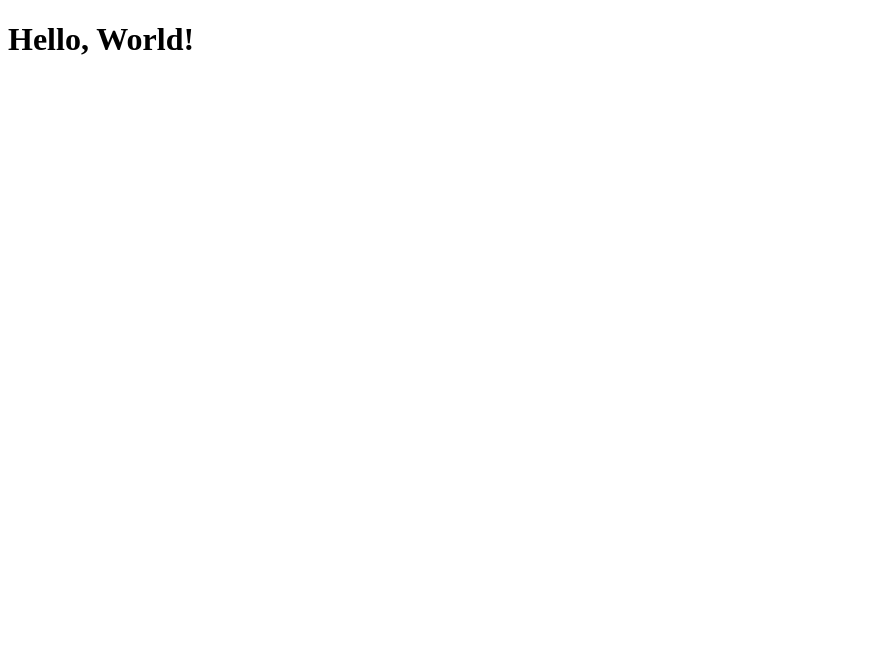
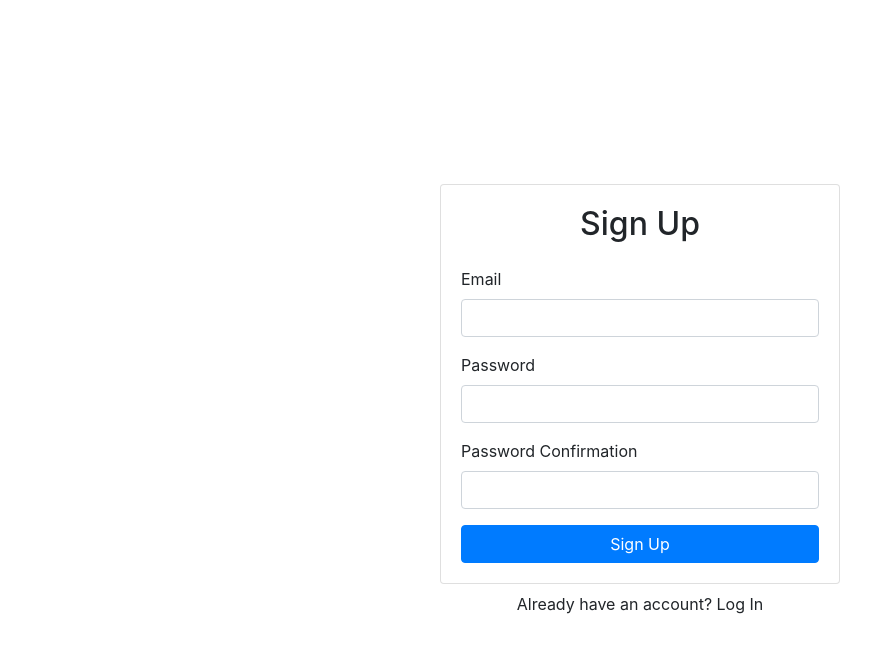
Before and after one commit to DEV3L/react-learning-journal, a React (Create React App) app: page / in a window 1280 px wide. Shown: the top 652 px of the page, without its empty margins (0-895 px from the left). Built offline with nearby package versions, Linux system fonts and the light colour scheme; no server answers.

Commit message:
Add Firebase email auth provider

```diff
--- a/package.json
+++ b/package.json
@@ -6,7 +6,7 @@
     "@testing-library/jest-dom": "^5.11.4",
     "@testing-library/react": "^11.1.0",
     "@testing-library/user-event": "^12.1.10",
-    "boostrap": "^2.0.0",
+    "bootstrap": "^4.5.3",
     "firebase": "^8.2.1",
     "react": "^17.0.1",
     "react-bootstrap": "^1.4.0",
@@ -17,8 +17,7 @@
   "scripts": {
     "start": "react-scripts start",
     "build": "react-scripts build",
-    "test": "react-scripts test",
-    "eject": "react-scripts eject"
+    "test": "react-scripts test"
   },
   "eslintConfig": {
     "extends": [
--- a/src/app/App.js
+++ b/src/app/App.js
@@ -1,5 +1,17 @@
+import { Container } from 'react-bootstrap';
+import SignUp from '../components/SignUp';
+import { AuthProvider } from '../contexts/authContext';
+
 function App() {
-  return <h1>Hello, World!</h1>;
+  return (
+    <AuthProvider>
+      <Container className="d-flex align-items-center justify-content-center" style={{ minHeight: '100vh' }}>
+        <div className="w-100" style={{ maxWidth: '400px' }}>
+          <SignUp />
+        </div>
+      </Container>
+    </AuthProvider>
+  );
 }
 
 export default App;
--- /dev/null
+++ b/src/components/SignUp.js
@@ -0,0 +1,66 @@
+import React, { useRef, useState } from 'react';
+import { Alert, Button, Card, Form } from 'react-bootstrap';
+import { useAuth } from '../contexts/authContext';
+
+export default function SignUp() {
+  const emailRef = useRef();
+  const passwordRef = useRef();
+  const passwordConfirmationRef = useRef();
+
+  const [error, setError] = useState('');
+  const [loading, setLoading] = useState(false);
+
+  const { signUp, currentUser } = useAuth();
+
+  async function handleSubmit(e) {
+    e.preventDefault();
+
+    if (passwordRef.current.value !== passwordConfirmationRef.current.value) {
+      return setError('Passwords do not match');
+    }
+    if (passwordRef.current.value.length < 6) {
+      return setError('Password must be at least 6 characters');
+    }
+
+    setError('');
+    setLoading(true);
+
+    try {
+      signUp(emailRef.current.value, passwordRef.current.value);
+    } catch {
+      return setError('Failed to create an account');
+    }
+
+    setLoading(false);
+  }
+
+  return (
+    <>
+      <Card>
+        <Card.Body>
+          <h2 class="text-center mb-4">Sign Up</h2>
+          {currentUser && currentUser.email}
+          {error && <Alert variant="danger">{error}</Alert>}
+          <Form onSubmit={handleSubmit}>
+            <Form.Group id="email">
+              <Form.Label>Email</Form.Label>
+              <Form.Control type="email" ref={emailRef} required />
+            </Form.Group>
+            <Form.Group id="password">
+              <Form.Label>Password</Form.Label>
+              <Form.Control type="password" ref={passwordRef} required />
+            </Form.Group>
+            <Form.Group id="password-confirmation">
+              <Form.Label>Password Confirmation</Form.Label>
+              <Form.Control type="password" ref={passwordConfirmationRef} required />
+            </Form.Group>
+            <Button disabled={loading} className="w-100" type="submit">
+              Sign Up
+            </Button>
+          </Form>
+        </Card.Body>
+      </Card>
+      <div className="w-100 text-center mt-2">Already have an account? Log In</div>
+    </>
+  );
+}
--- /dev/null
+++ b/src/contexts/authContext.js
@@ -0,0 +1,35 @@
+import React, { useContext, useEffect, useState } from 'react';
+import { auth } from '../authentication/firebase';
+
+const AuthContext = React.createContext();
+
+export function useAuth() {
+  return useContext(AuthContext);
+}
+
+export function AuthProvider({ children }) {
+  function signUp(email, password) {
+    return auth.createUserWithEmailAndPassword(email, password);
+  }
+
+  useEffect(() => {
+    const unsubscribe = auth.onAuthStateChanged((user) => {
+      setCurrentUser(user);
+    });
+
+    return unsubscribe;
+  }, []);
+
+  auth.onAuthStateChanged((user) => {
+    setCurrentUser(user);
+  });
+
+  const [currentUser, setCurrentUser] = useState();
+
+  const value = {
+    currentUser,
+    signUp,
+  };
+
+  return <AuthContext.Provider value={value}>{children}</AuthContext.Provider>;
+}
--- a/src/index.js
+++ b/src/index.js
@@ -1,6 +1,8 @@
 import React from 'react';
 import ReactDOM from 'react-dom';
 import App from './app/App';
+
+import 'bootstrap/dist/css/bootstrap.min.css';
 
 ReactDOM.render(
   <React.StrictMode>
```
Also changed, not shown: 1 other file (tests, documents, lock files or other folders).
